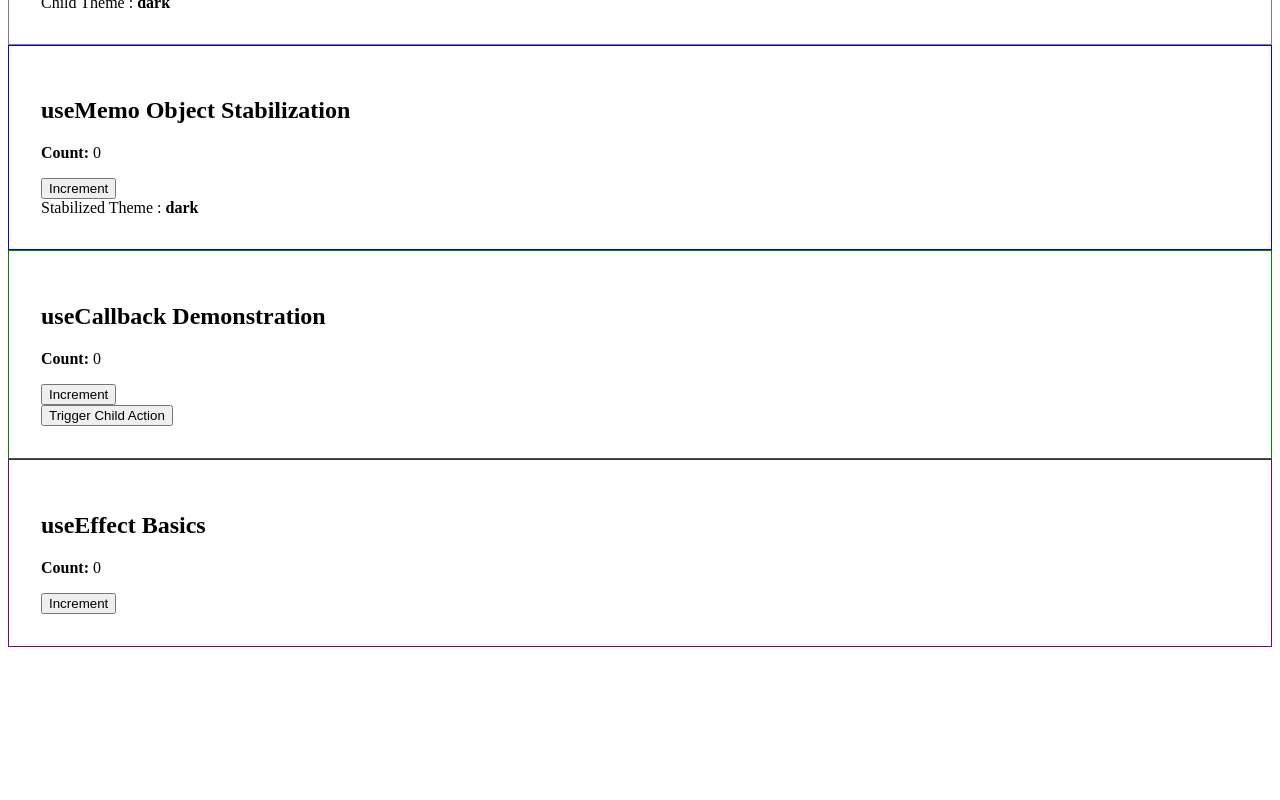
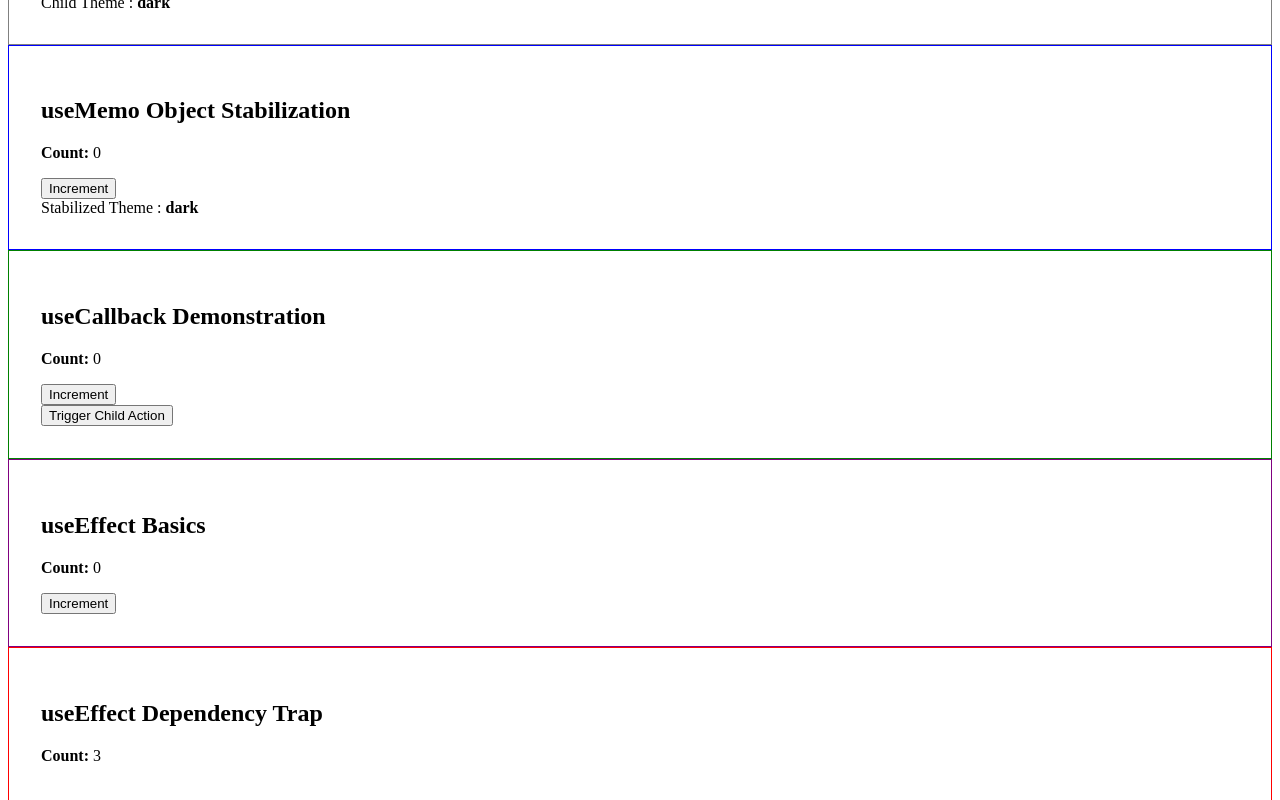
Before and after one commit to sidram403/react-deep-mastery, a React (Vite) app in the folder 01-core-react/: page / in a window 1280 px wide. Shown: the part 445-1245 px from the top of the page. Before the commit the page ends 1100 px from the top, so only its background shows below. Built offline with nearby package versions, Linux system fonts and the light colour scheme.

Commit message:
feat: demonstrate useEffect dependency loop scenario

```diff
--- a/01-core-react/src/App.tsx
+++ b/01-core-react/src/App.tsx
@@ -4,6 +4,7 @@ import { MemoWithProps } from "./features/memo-with-props";
 import { UseMemoStabilization } from "./features/usememo-stabilization";
 import { UseCallabackStabilization } from "./features/usecallback-stabilization";
 import { UseEffectBasics } from "./features/useeffect/useeffect-basics";
+import { UseEffectDependencyTrap } from "./features/useeffect/useeffect-dependency-trap";
 
 /**
  * Application root
@@ -21,6 +22,7 @@ function App(): React.ReactElement {
       <UseMemoStabilization />
       <UseCallabackStabilization />
       <UseEffectBasics />
+      <UseEffectDependencyTrap />
     </main>
   );
 }
--- /dev/null
+++ b/01-core-react/src/features/useeffect/useeffect-dependency-trap/Parent.tsx
@@ -0,0 +1,45 @@
+import React, { useEffect, useState } from "react";
+
+/**
+ * useEffect Depenedency Trap
+ *
+ * Demonstrates:
+ * - How incorrect dependency usage
+ *   can cause infinite re-render loops.
+ *
+ * Insight:
+ * - State updates inside effect trigger re-render.
+ * - If dependendy causes effect to run again, loop occurs.
+ */
+function Parent(): React.ReactElement {
+  const [count, setCount] = useState<number>(0);
+
+  console.log("Render - useeffect-dependency-trap");
+
+  /**
+   * Problematic Effect
+   *
+   * Runs whenever 'count' changes.
+   * Inside effect we update count again.
+   *
+   * This creates:
+   * Render -> Effect -> setState -> Render -> Effect -> ...
+   */
+  useEffect(() => {
+    if (count < 3) {
+      setCount(count + 1);
+    }
+  }, [count]);
+
+  return (
+    <section style={{ padding: "2rem", border: "1px solid red" }}>
+      <h2>useEffect Dependency Trap</h2>
+
+      <p>
+        <strong>Count:</strong> {count}
+      </p>
+    </section>
+  );
+}
+
+export default Parent;
--- /dev/null
+++ b/01-core-react/src/features/useeffect/useeffect-dependency-trap/index.ts
@@ -0,0 +1 @@
+export { default as UseEffectDependencyTrap } from "./Parent";
```
